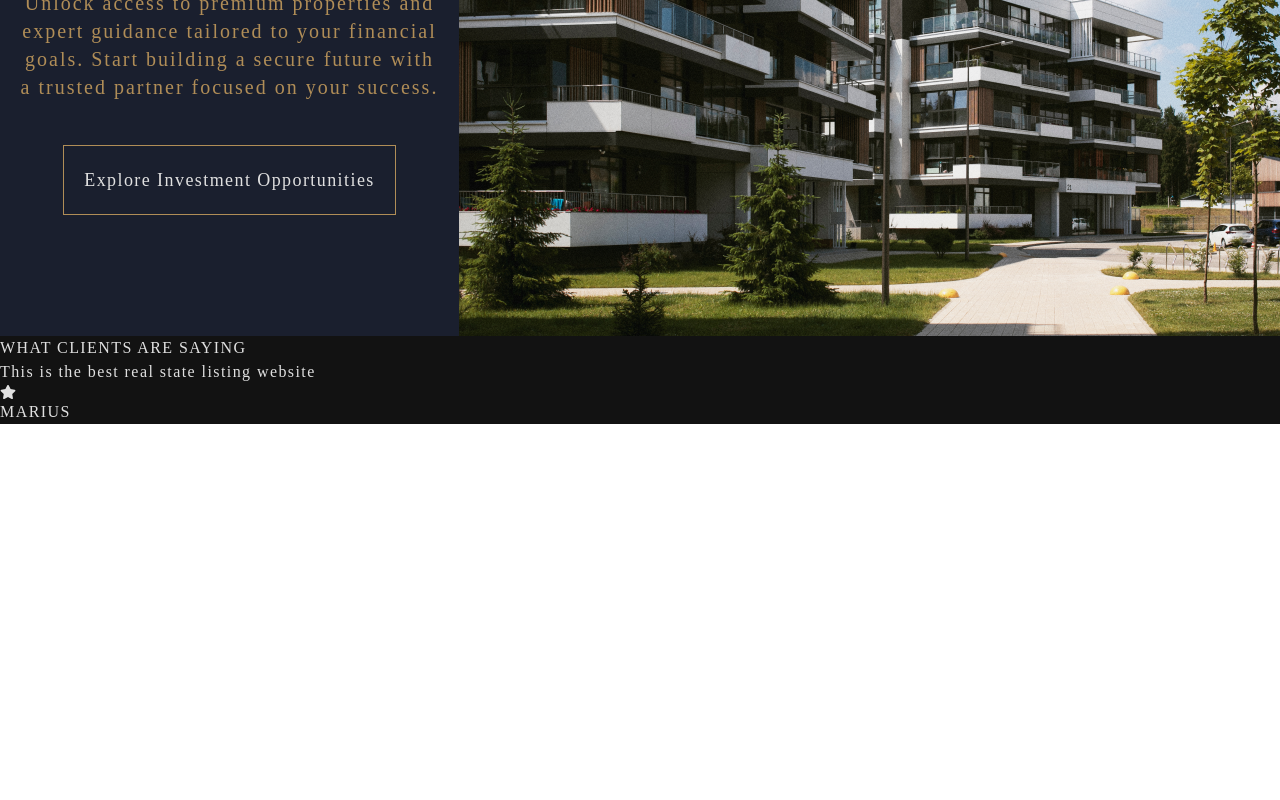
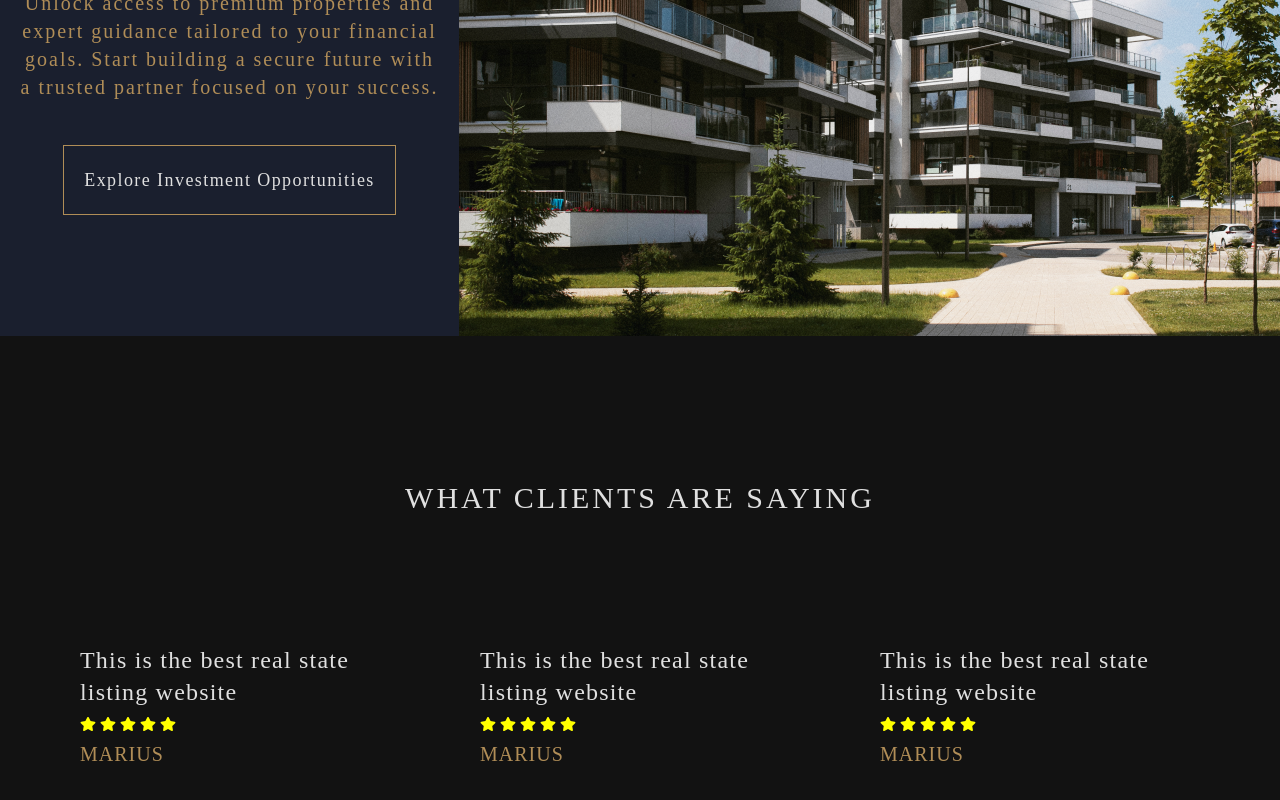
Before and after one commit to shironzi/elliuro, a React (Vite) app in the folder frontend/: page / in a window 1280 px wide. Shown: the part 3413-4213 px from the top of the page. Before the commit the page ends 3837 px from the top, so only its background shows below. Built offline with nearby package versions, Linux system fonts and the light colour scheme; a web font is replaced by a local one.

Commit message:
add styling

```diff
--- a/frontend/src/components/home/RateCard.tsx
+++ b/frontend/src/components/home/RateCard.tsx
@@ -3,10 +3,10 @@ import { FaRegStar } from 'react-icons/fa'
 
 function RateCard(props: { ratingDesc: string; rate: number, name: string }) {
   return (
-    <div>
-      <h1>{props.ratingDesc}</h1>
-      <div>{props.rate ? <FaStar /> : <FaRegStar />}</div>
-      <h1>{props.name}</h1>
+    <div className='w-1/4 flex flex-col gap-2'>
+      <h1 className='tracking-wider text-2xl'>{props.ratingDesc}</h1>
+      <div className='flex flex-row gap-1'>{props.rate ? <><FaStar color='#FFFF00' /><FaStar color='#FFFF00' /><FaStar color='#FFFF00' /><FaStar color='#FFFF00' /><FaStar color='#FFFF00' /></> : <FaRegStar />}</div>
+      <h1 className='text-beige-400 text-xl tracking-wider'>{props.name}</h1>
     </div>
   )
 }
--- a/frontend/src/components/home/RatingSection.tsx
+++ b/frontend/src/components/home/RatingSection.tsx
@@ -2,9 +2,11 @@ import RateCard from "./RateCard"
 
 function RatingSection() {
   return (
-    <div>
-      <h1>WHAT CLIENTS ARE SAYING</h1>
-      <div>
+    <div className="py-36">
+      <h1 className="text-center mb-32 text-3xl tracking-widest">WHAT CLIENTS ARE SAYING</h1>
+      <div className="flex gap-20 justify-center">
+        <RateCard ratingDesc="This is the best real state listing website" rate={5} name="MARIUS" />
+        <RateCard ratingDesc="This is the best real state listing website" rate={5} name="MARIUS" />
         <RateCard ratingDesc="This is the best real state listing website" rate={5} name="MARIUS" />
       </div>
     </div>
```
